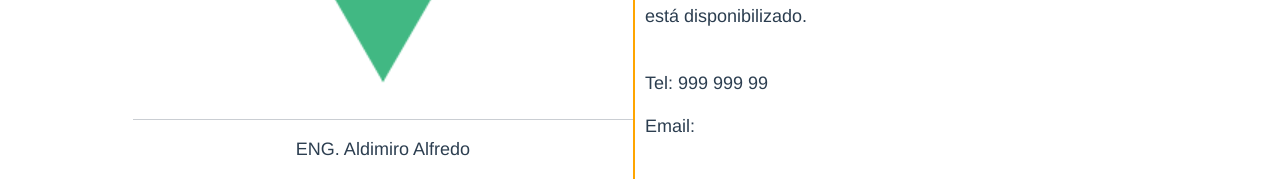
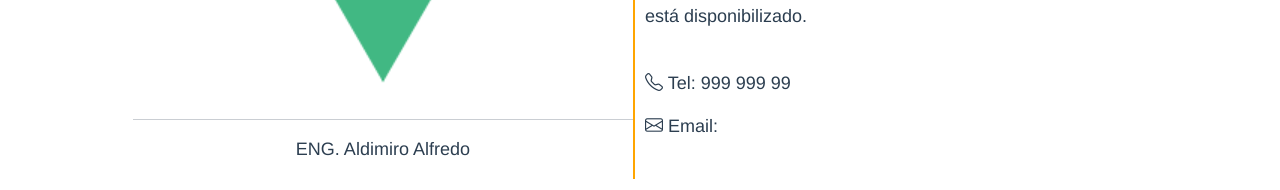
Before and after one commit to aldimiro-alfredo/vue-base-demo, a Vue app: page /aboutUs in a window 1280 px wide. Shown: the part 394-584 px from the top of the page. Built offline with nearby package versions, Linux system fonts and the light colour scheme; no server answers.

Commit message:
this commit add bootstrap-icons

```diff
--- a/package.json
+++ b/package.json
@@ -11,6 +11,7 @@
     "@popperjs/core": "^2.11.8",
     "axios": "^1.6.7",
     "bootstrap": "^5.3.3",
+    "bootstrap-icons": "^1.11.3",
     "core-js": "^3.8.3",
     "jquery": "^3.7.1",
     "vue": "^3.2.13",
--- a/src/components/AboutUs.vue
+++ b/src/components/AboutUs.vue
@@ -46,8 +46,8 @@
 
           <br>
 
-          <p>Tel: 999 999 99</p>
-          <p>Email: {{  user?.email }}</p>
+          <p><i class="bi bi-telephone"></i> Tel: 999 999 99</p>
+          <p><i class="bi bi-envelope"></i> Email: {{  user?.email }}</p>
       </div>
   </div>
 </template>
--- a/src/components/ServicesUs.vue
+++ b/src/components/ServicesUs.vue
@@ -62,8 +62,7 @@
 
 <script>
 
-import { Modal } from "bootstrap";
-
+import modalService from '../../src/components/Users/ModalService'
 
 export default {
 
@@ -80,21 +79,17 @@ export default {
     };
   },
   mounted() {
-
-    console.log("uniqueModal", this.uniqueModal)
   },
   methods: {
 
     showModal() {
-      this.uniqueModal = new Modal(document.getElementById("myModal"), { keyboard: false });
-      console.log("uniqueModal", this.uniqueModal)
+      this.uniqueModal = modalService.showModal("myModal")
       this.uniqueModal.show();
     },
     closeModal() {
       this.uniqueModal.hide();
     },
     save() {
-
       console.log("save............")
     }
 
--- /dev/null
+++ b/src/components/Users/ModalService.js
@@ -0,0 +1,12 @@
+import { Modal } from "bootstrap";
+
+
+export default {
+
+
+    showModal(idModal) {
+
+        return new Modal(document.getElementById(idModal), { keyboard: false });
+    }
+
+}
--- a/src/main.js
+++ b/src/main.js
@@ -4,7 +4,7 @@ import router from '../routes.js'; // Importe o arquivo de configuração do rot
 import 'bootstrap/dist/css/bootstrap.min.css'
 import 'bootstrap'
 import 'bootstrap/dist/js/bootstrap.bundle.js';
-
+import 'bootstrap-icons/font/bootstrap-icons.css';
 
 const app = createApp(App); // Crie a instância do aplicativo Vue
 
```
Also changed, not shown: 1 other file (tests, documents, lock files or other folders).
